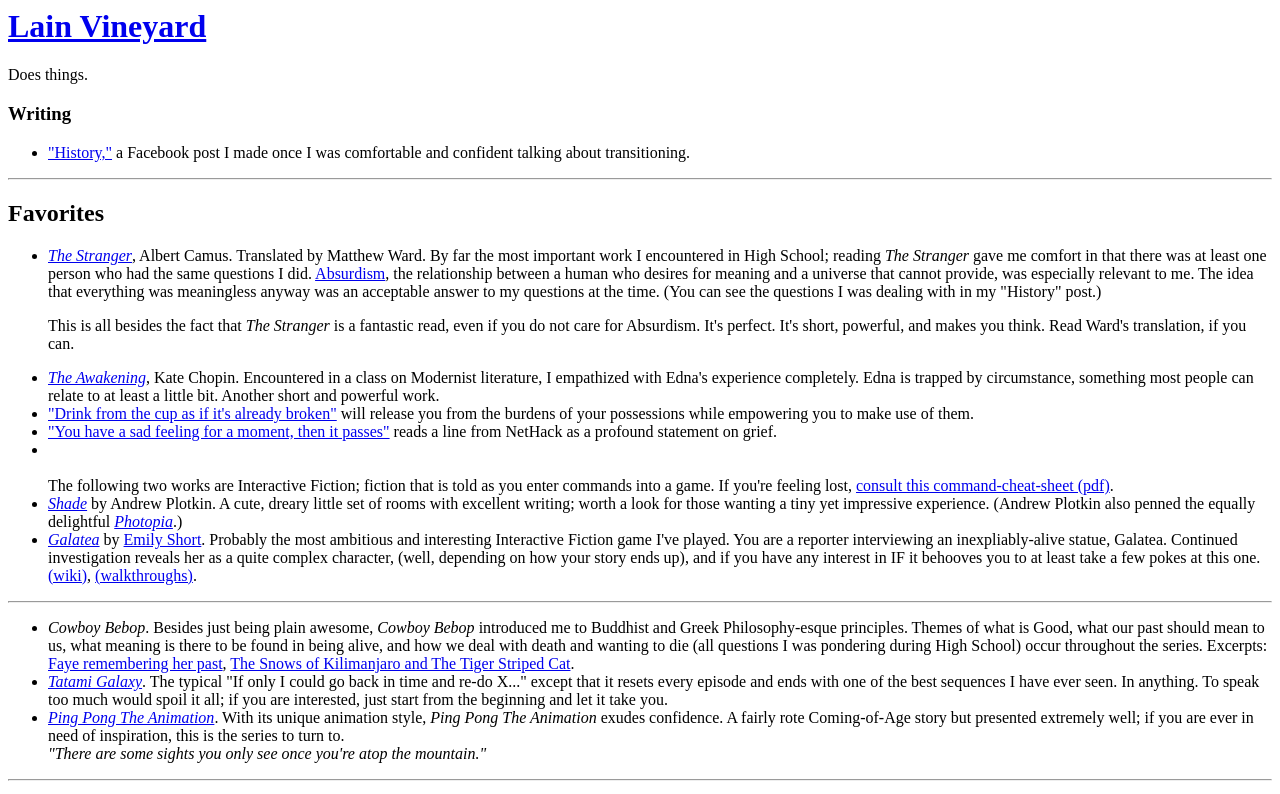
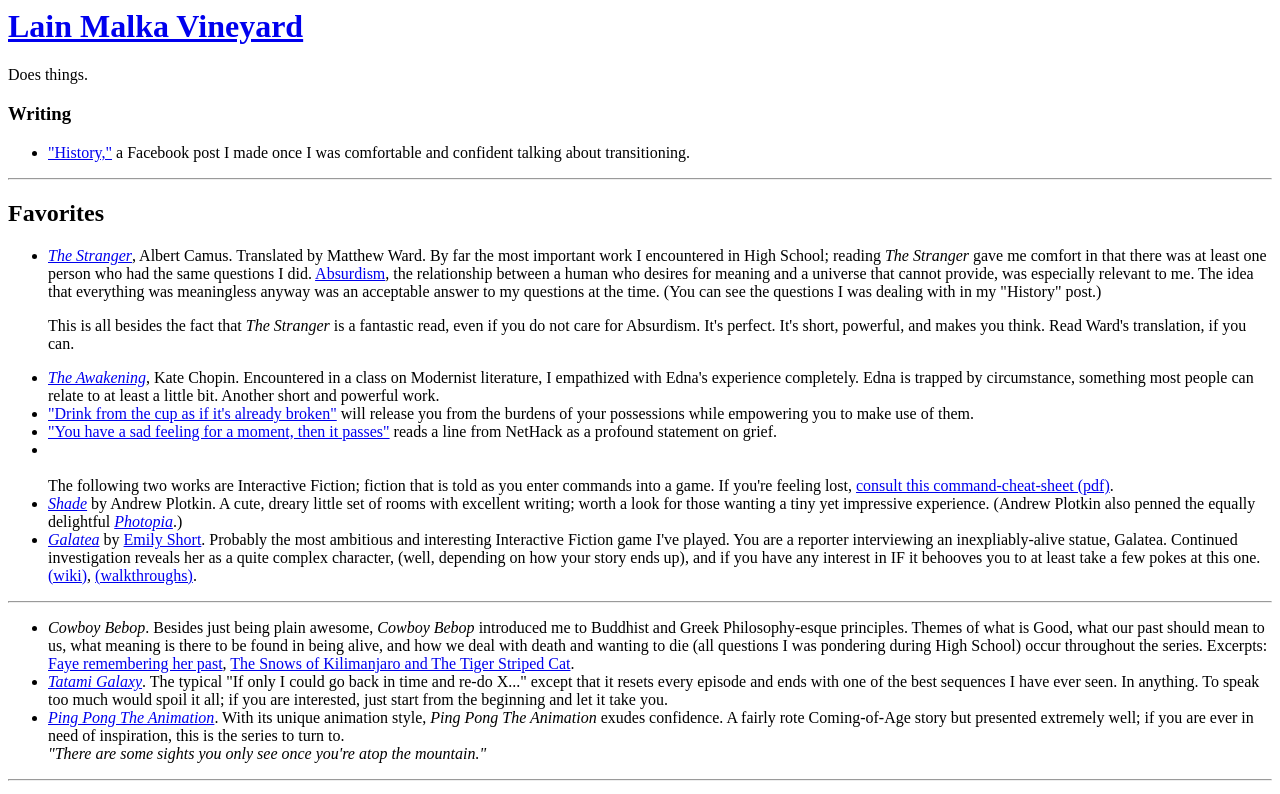
Before and after one commit to lainvineyard/lainvineyard.github.io, a plain HTML site: page index.html in a window 1280 px wide. Shown: the top 794 px of the page. Drawn offline with Linux system fonts and the light colour scheme.

Commit message:
Update index.html

```diff
--- a/index.html
+++ b/index.html
@@ -1,5 +1,5 @@
 
-<h1><a href="/">Lain Vineyard</a></h1>
+<h1><a href="/">Lain Malka Vineyard</a></h1>
 <p>Does things.</p>
 
 <h3>Writing</h3>
```
